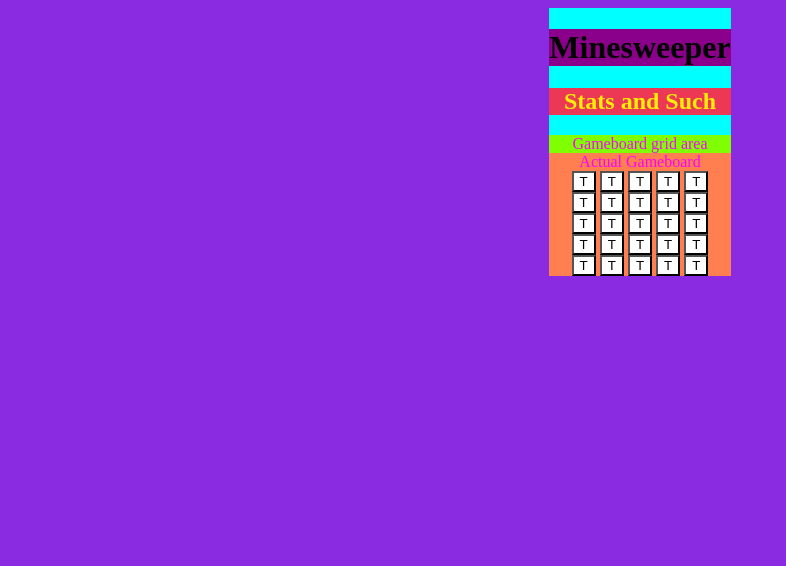
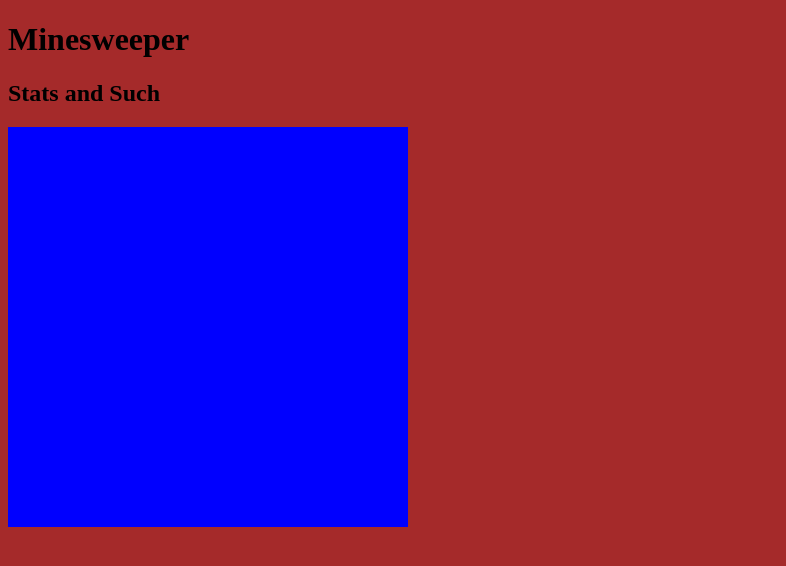
Before and after one commit to KayeB-Designing/MineweeperSEIR321, a plain HTML site: page index.html in a window 1280 px wide. Shown: the whole page, without its empty margins (0-786 px from the left). Drawn offline with nearby package versions, Linux system fonts and the light colour scheme.

Commit message:
restarted again after research, needed to KISS it.

```diff
--- /dev/null
+++ b/New.js
@@ -0,0 +1,119 @@
+globalScope: {
+
+    console.clear()
+
+
+    console.group(`Code Scope`)
+
+        const gameBoard = document.querySelector('.gameboardGrid')
+        let width = 5
+        let size = width * width
+        let tiles = []
+
+        let minesTotal = 2
+
+
+
+        function startGame() {
+
+            const activeMines = Array(minesTotal).fill(`💣`)
+            const emptyTiles = Array(size - minesTotal).fill(`safe`)
+            let debugMsg
+            const activeGame = emptyTiles.concat(activeMines)
+            const activeGameShuffled = activeGame.sort(() => Math.random()-0.5)
+
+
+            for(let i = 0; i < size; i++){
+                const tile = document.createElement('div')
+                tile.setAttribute('id', i)
+
+
+
+                gameBoard.appendChild(tile)
+                tiles.push(tile)
+                debugMsg = `Mines Total: ${minesTotal}
+                Mines Array: ${activeMines}
+                Safe Tiles Array: ${emptyTiles}
+                Active Game Array: ${activeGame}
+                Active Game Shuffled Array ${activeGameShuffled}`
+            }
+            console.log(debugMsg)
+            console.log()
+        }
+
+        startGame()
+
+            debuggingScope1: {
+
+                console.group(`Debugging Scope`)
+
+                    // grab gameboardGrid div
+                    // set width to 5
+                    // set size of grid (width/length)
+
+                    console.log(`The game board grid element is`)
+                    console.log(gameBoard)
+                    console.log(`The game board grid element is a typeof`)
+                    console.table(typeof gameBoard)
+                    console.log(`Width is equal to`)
+                    console.log(width)
+                    console.log(`size is equal to ${size} tiles`)
+
+
+                    // create board tiles with startgame()
+                    // let i = 0 so it resets for each loop
+                    // to verify place vvv after start game fn after for loop
+                    // console.log(`created tiles`)
+
+                    console.log(``)
+                    console.log(`created game board tiles`)
+                    console.log(startGame)
+
+                    // globally set a mines per game amount
+                    // insisde the start game fn create an array to hold placed bombs
+                    // set a const variable named activeMines =
+                    // use the Array() method to pass through the mines total
+                    // use the .fill method to pass through a string value for the mines
+                    // create a const variable named emptyTiles =
+                    // use the Array() to pass through the total tiles - tiles with mines
+                    // use the .fill method to pass through a string value for not a mine
+
+
+                    console.log(`Debugging verification inside fn`)
+
+                    // combine the two new arrays and mix them up randomly
+                    // set a const variable named activeGame =
+                    // use the .concat() on the safe tiles array and pass through the active mines array
+                    // set a const variable named activeGameShuffled =
+                    // using the .sort() on the active game array
+                    // pass through another fn to get a random number using math.rando
+                    // then subtract 0.5 so is goes somewhere in the middle of the array
+                        // -1 = the begging of the array
+                        // -0 = the end of the array
+
+                    console.log(`Debugging verification inside fn`)
+
+                    // go back into the for loop and give each tile a class relative to it's fill value (active mine vs safe tile)
+                    console.log()
+                    console.log()
+
+
+                console.groupEnd(``)
+            }
+
+            debuggingScope1: {
+                console.groupCollapsed(`Debugging Scope`)
+                console.groupEnd(``)
+            }
+
+            debuggingScope1: {
+                console.groupCollapsed(`Debugging Scope`)
+                console.groupEnd(``)
+            }
+
+            debuggingScope1: {
+                console.groupCollapsed(`Debugging Scope`)
+                console.groupEnd(``)
+            }
+    console.groupEnd(`Code Scope`)
+}
--- a/index.html
+++ b/index.html
@@ -8,54 +8,18 @@
     <script src="https://code.jquery.com/jquery-3.2.1.min.js"
     integrity="sha256-hwg4gsxgFZhOsEEamdOYGBf13FyQuiTwlAQgxVSNgt4="
     crossorigin="anonymous"></script>
-    <link rel="stylesheet" href="styles.css">
-    <script src="main.js" defer></script>
+    <link rel="stylesheet" href="main.css">
+    <script src="New.js" defer></script>
 </head>
 <body class="outlineGrid">
 <header class="outlineGridChild headingGrid">
     <h1 class="headingGridChild1">Minesweeper</h1>
     <h2 class="headingGridChild2">Stats and Such</h2>
 </header>
-<main class="outlineGridChild gameboardGrid">
-    Gameboard grid area
-    <div class="gameBoardGridChild tileGrid">Actual Gameboard
-        <div class="tileGridRow">
-            <button class="tiles" id="">T</button>
-            <button class="tiles" id="">T</button>
-            <button class="tiles" id="">T</button>
-            <button class="tiles" id="">T</button>
-            <button class="tiles" id="">T</button>
-        </div>
-        <div class="tileGridRow">
-            <button class="tiles" id="">T</button>
-            <button class="tiles" id="">T</button>
-            <button class="tiles" id="">T</button>
-            <button class="tiles" id="">T</button>
-            <button class="tiles" id="">T</button>
-        </div>
-        <div class="tileGridRow">
-            <button class="tiles" id="">T</button>
-            <button class="tiles" id="">T</button>
-            <button class="tiles" id="">T</button>
-            <button class="tiles" id="">T</button>
-            <button class="tiles" id="">T</button>
-        </div>
-        <div class="tileGridRow">
-            <button class="tiles" id="">T</button>
-            <button class="tiles" id="">T</button>
-            <button class="tiles" id="">T</button>
-            <button class="tiles" id="">T</button>
-            <button class="tiles" id="">T</button>
-        </div>
-        <div class="tileGridRow">
-            <button class="tiles" id="">T</button>
-            <button class="tiles" id="">T</button>
-            <button class="tiles" id="">T</button>
-            <button class="tiles" id="">T</button>
-            <button class="tiles" id="">T</button>
-        </div>
+<main>
+    <div class="gameboardGrid">
+
     </div>
-
 </main>
 </body>
 </html>
--- /dev/null
+++ b/main.css
@@ -0,0 +1,17 @@
+body {
+    background-color: brown;
+}
+
+.gameboardGrid {
+    height: 25rem;
+    width: 25rem;
+    background-color: aqua;
+    display: flex;
+    flex-wrap: wrap;
+}
+
+.gameboardGrid div {
+    width: 5rem;
+    height: 5rem;
+    background-color: blue;
+}
```
Also changed, not shown: newNotes.txt (added).
